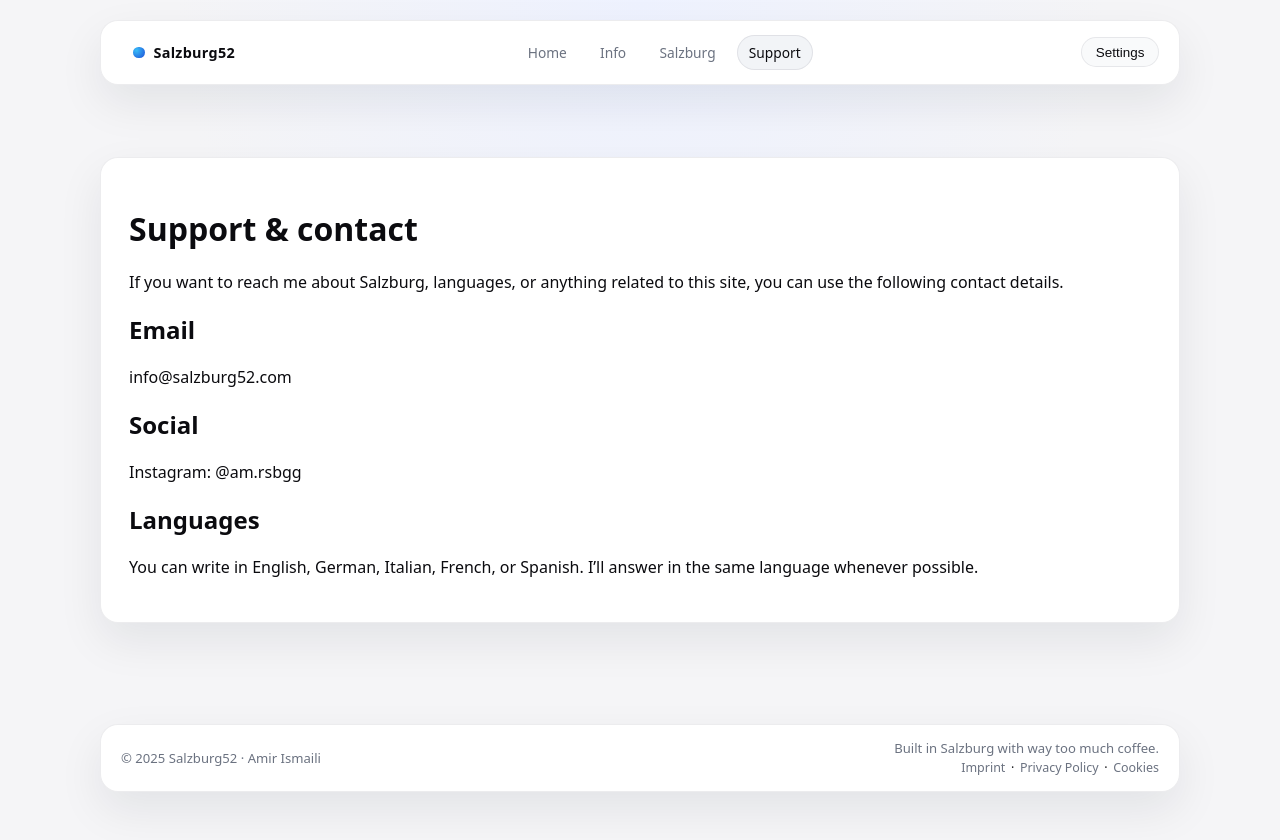
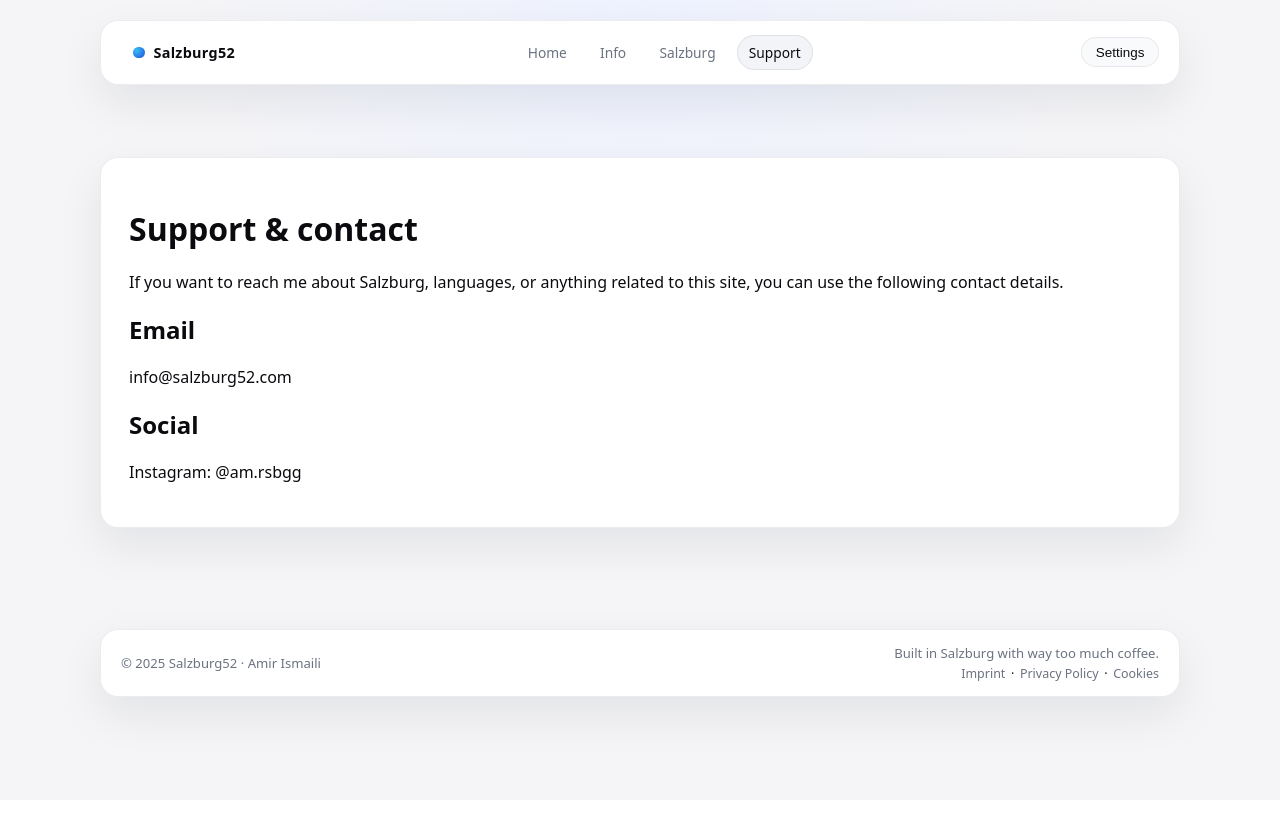
Before and after one commit to luv2loot/salzburg52, a Next.js app: page /en/support in a window 1280 px wide. After the commit the page ends 800 px from the top, so only its background shows below. Built offline with nearby package versions, Linux system fonts and the light colour scheme.

Commit message:
Update page.js

```diff
--- a/app/en/support/page.js
+++ b/app/en/support/page.js
@@ -33,12 +33,6 @@ export default function EnSupportPage() {
               @am.rsbgg
             </a>
           </p>
-
-          <h2>Languages</h2>
-          <p>
-            You can write in English, German, Italian, French, or Spanish. I’ll
-            answer in the same language whenever possible.
-          </p>
         </div>
       </main>
       <Footer lang={LANG} />
```
